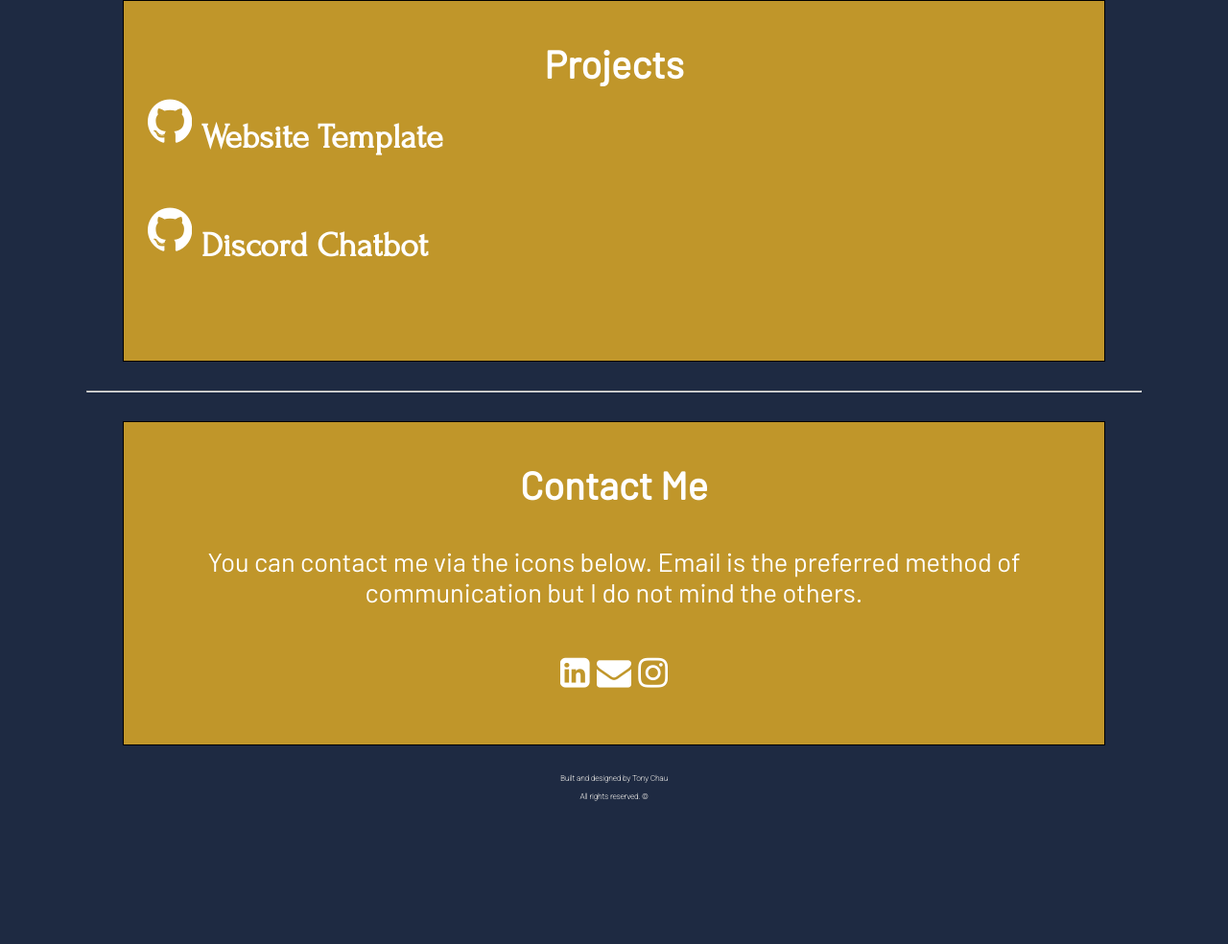
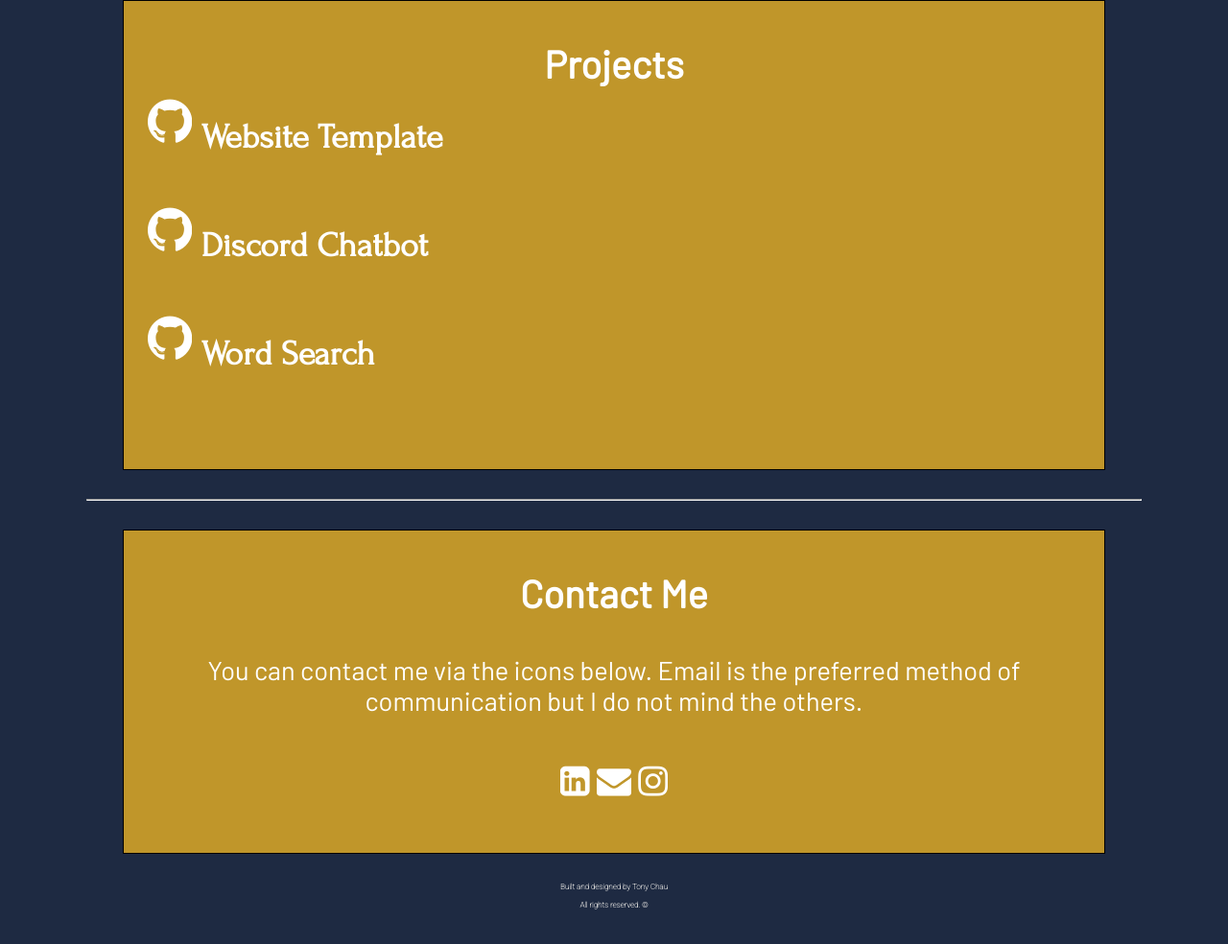
Before and after one commit to tonychau117/Website, a plain HTML site: page index.html in a window 1280 px wide. Shown: the part 987-1971 px from the top of the page at 96% size. Before the commit the page ends 1872 px from the top, so only its background shows below. Drawn offline with Linux system fonts and the light colour scheme; files whose address does not match are found by name; a web font is replaced by a local one.

Commit message:
Update index.html
added word search

```diff
--- a/index.html
+++ b/index.html
@@ -86,6 +86,12 @@
                             <i class="fa fa-github" style="font-size:54px"></i> Discord Chatbot
                         </a>
                     </h2>
+
+                    <h2>
+                        <a href = "https://github.com/tonychau117/WordSearch" target = "_blank">
+                            <i class="fa fa-github" style="font-size:54px"></i> Word Search
+                        </a>
+                    </h2>
             </div>
         </div>
     </section>
```
